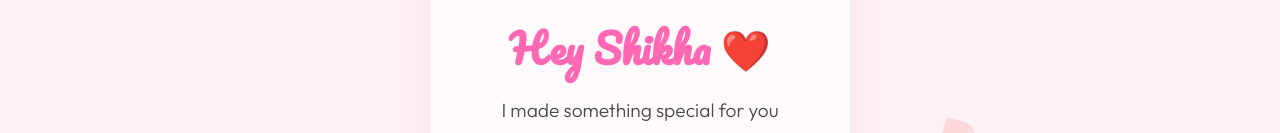
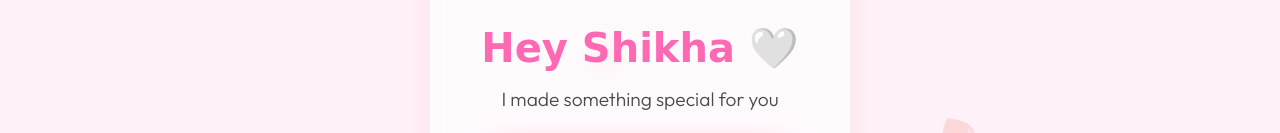
Before and after one commit to irobinhood021-hub/shikha-birthday, a website built with Vite: page index.html in a window 1280 px wide. Shown: the part 342-475 px from the top of the page. Built offline with nearby package versions, Linux system fonts and the light colour scheme.

Commit message:
DSA Progress: index.html,src/style.css

```diff
--- a/index.html
+++ b/index.html
@@ -20,7 +20,7 @@
     <section id="page-1" class="page active">
       <div class="content card">
         <img src="https://media.tenor.com/b9i_jF3m6a0AAAAi/dubu-bubu.gif" class="char-img" alt="bear">
-        <h1 class="title">Hey Shikha ❤️</h1>
+        <h1 class="title"> Hey Shikha 🤍</h1>
         <p class="subtitle">I made something special for you</p>
         <button id="start-btn" class="btn primary-btn glow">Start the Surprise</button>
       </div>
--- a/src/style.css
+++ b/src/style.css
@@ -81,7 +81,7 @@ body {
 }
 
 .title {
-  font-family: 'Pacifico', cursive;
+  font-family: 'fantasy',cursive;
   font-size: 2.5rem;
   color: var(--accent);
   margin-bottom: 15px;
```
